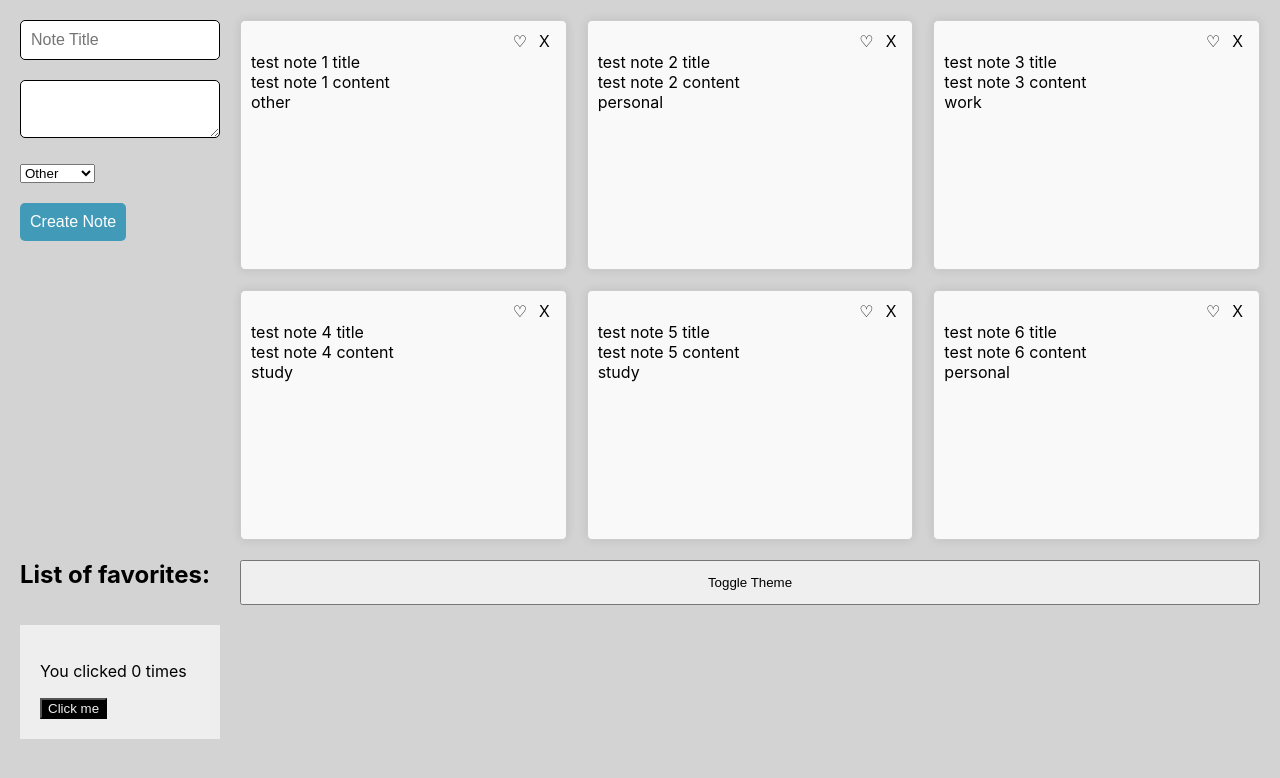
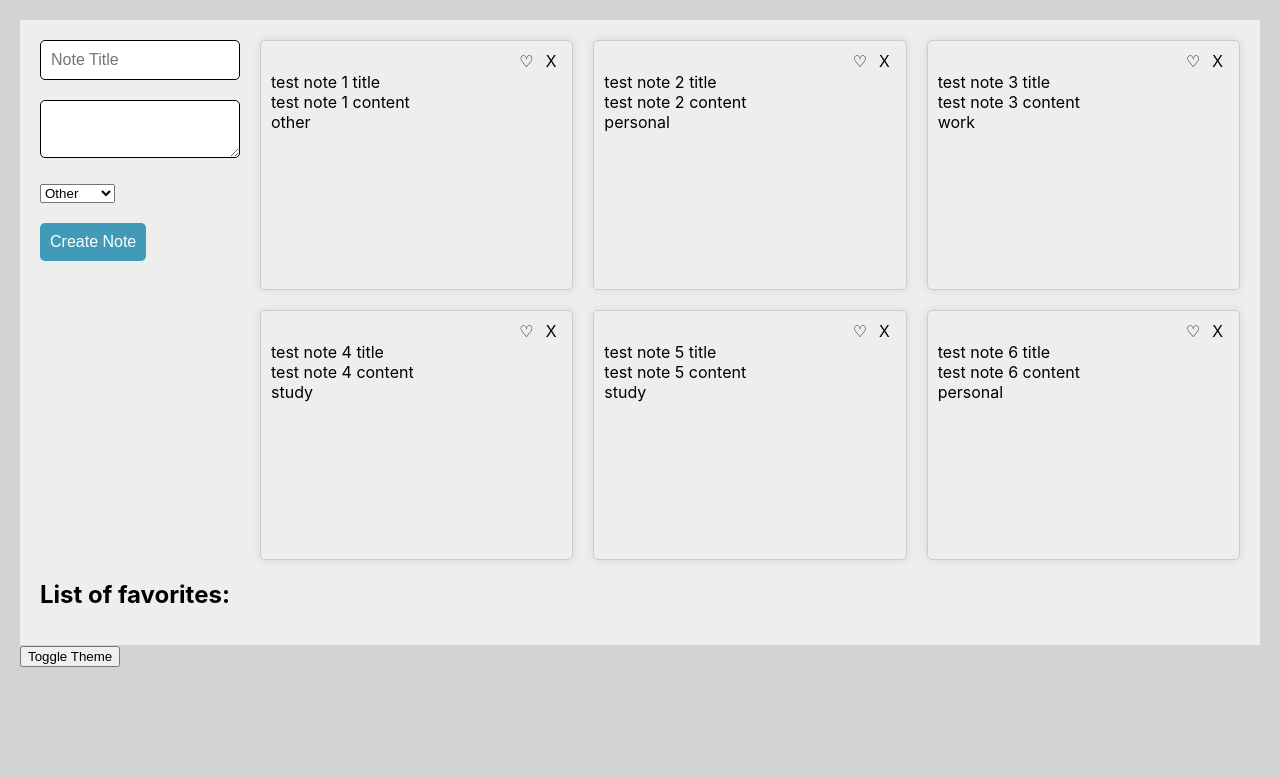
Before and after one commit to Meron19/CSE-110-Labs, a React (Create React App) app in the folder lab2/triton-notes/: page / in a window 1280 px wide. Shown: the top 778 px of the page. Built offline with nearby package versions, Linux system fonts and the light colour scheme.

Commit message:
Exercise 4.2 done

```diff
--- a/lab2/triton-notes/src/App.tsx
+++ b/lab2/triton-notes/src/App.tsx
@@ -1,10 +1,11 @@
 import "./App.css";
 import { Label, Note } from "./types"; // Import the Label type from the appropriate module
 import { dummyNotesList } from "./constants"; // Import the dummyNotesList from the appropriate module
-import { useState } from "react"; // Import the useState hook
-import ToggleTheme from "./hooksExercise";
+import { useContext, useState } from "react"; // Import the useState hook
+// import ToggleTheme from "./hooksExercise";
+import { ThemeContext, themes } from "./themeContext";
 
-function App() {
+export function App() {
   const [notes, setNotes] = useState<Note[]>(dummyNotesList);
   const [favorites, setFavorites] = useState<string[]>([]);
   const [newNote, setNewNote] = useState<Note>({
@@ -48,9 +49,15 @@ function App() {
   const handleDelete = (noteId: number) => {
     setNotes(notes.filter((note) => note.id !== noteId));
   };
+  const theme = useContext(ThemeContext);
 
   return (
-    <div className="app-container">
+    <div className="app-container"
+    style={{
+      background: theme.background,
+      color: theme.foreground,
+      padding: "20px",
+    }}>
       <form className="note-form" onSubmit={createNoteHandler}>
         <div>
           <input
@@ -95,16 +102,19 @@ function App() {
 
       <div className="notes-grid">
         {notes.map((note) => (
-          <div key={note.id} className="note-item">
+          <div key={note.id} className="note-item"
+          style={{ background: theme.background, color: theme.foreground }}>
             <div className="notes-header">
-              <button onClick={() => handleLike(note.id)}>
+              <button onClick={() => handleLike(note.id)}
+                style={{ background: theme.background, color: theme.foreground }}>
                 {favorites.includes(note.id.toString()) ? (
                   <span>&#9829;</span>
                 ) : (
                   <span>&#9825;</span>
                 )}
               </button>
-              <button onClick={() => handleDelete(note.id)}>
+              <button onClick={() => handleDelete(note.id)}
+                style={{ background: theme.background, color: theme.foreground }}>
                 X
               </button>
             </div>
@@ -164,9 +174,24 @@ function App() {
           ))}
         </ul>
       </div>
-      <ToggleTheme />
+      {/* <ToggleTheme /> */}
     </div>
   );
 }
 
-export default App;
+function ToggleTheme() {
+  const [currentTheme, setCurrentTheme] = useState(themes.light);
+
+  const toggleTheme = () => {
+    setCurrentTheme(currentTheme === themes.light ? themes.dark : themes.light);
+  };
+
+  return (
+    <ThemeContext.Provider value={currentTheme}>
+      <App />
+      <button onClick={toggleTheme}> Toggle Theme </button>
+    </ThemeContext.Provider>
+  );
+ }
+
+ export default ToggleTheme;
```
